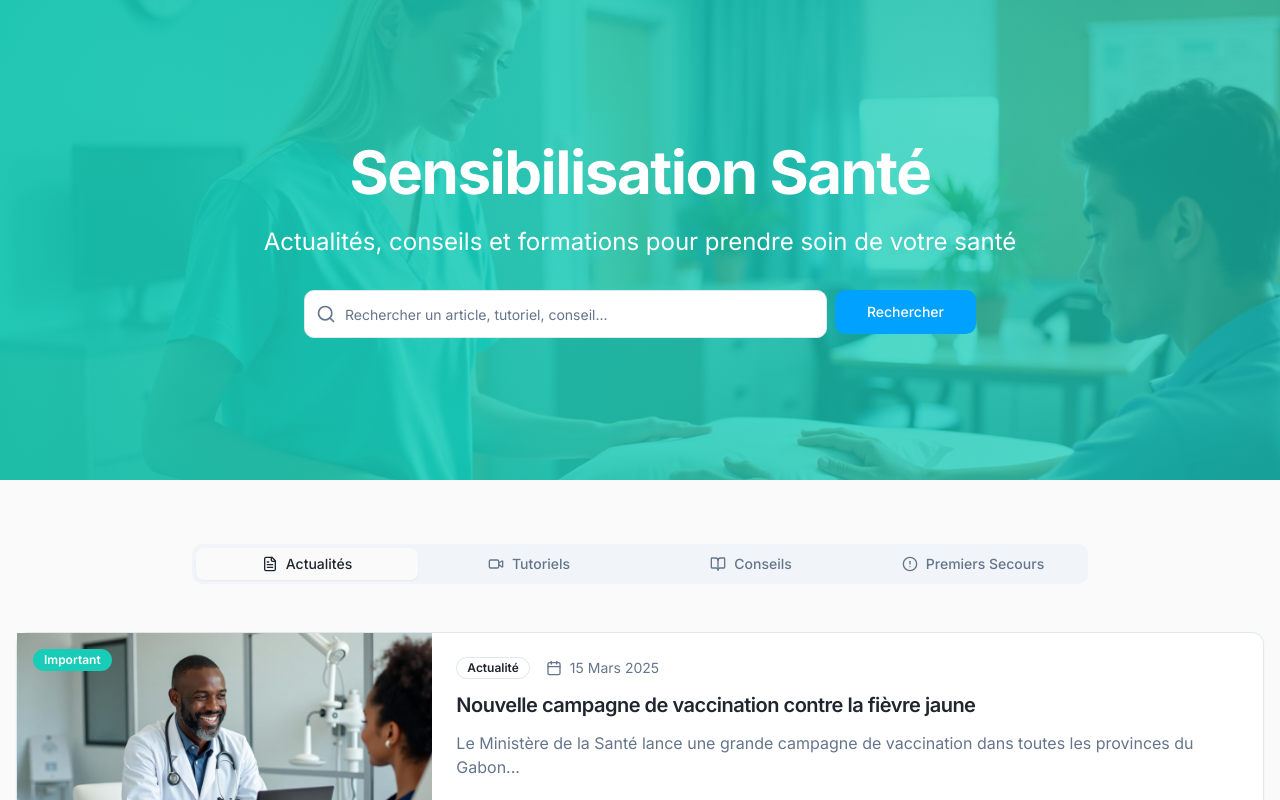
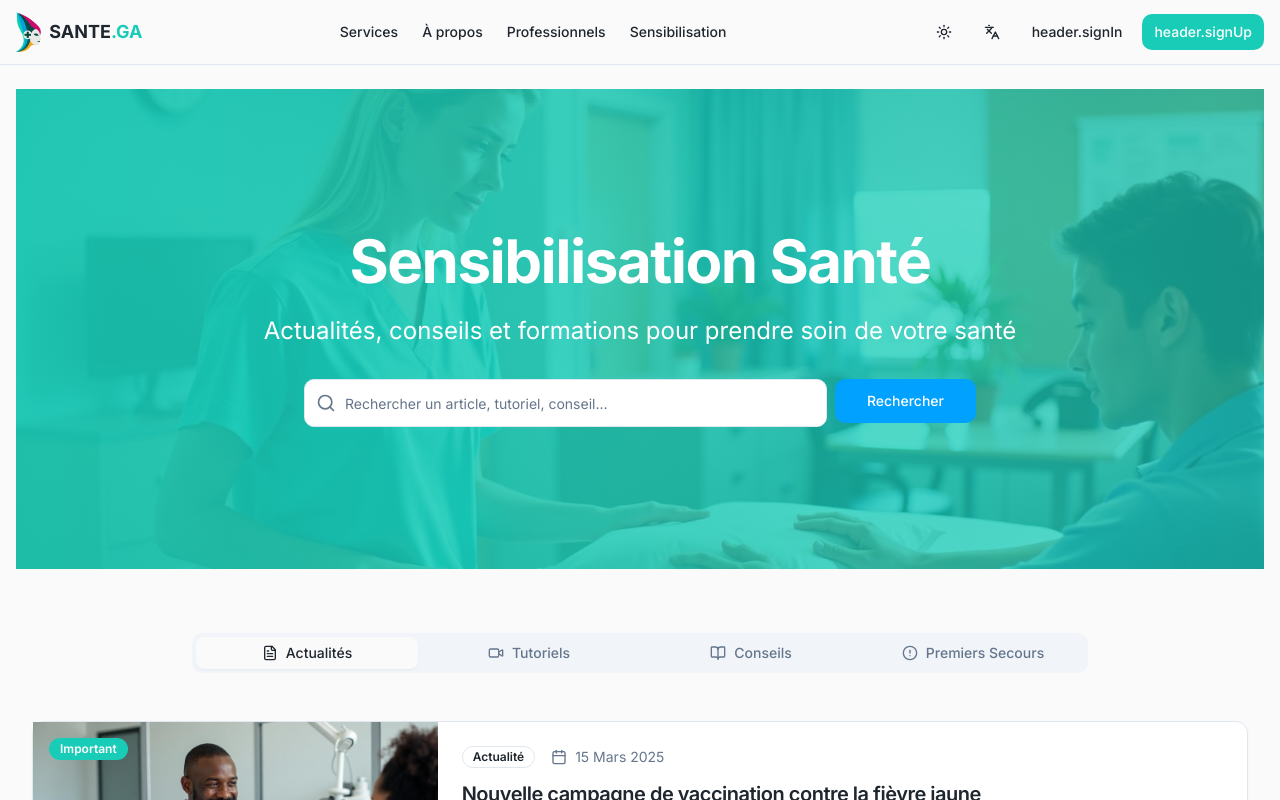
Before and after one commit to okatech-org/sante, a React (Vite) app: page /awareness in a window 1280 px wide. Shown: the top 800 px of the page. Built offline with nearby package versions, Linux system fonts and the light colour scheme; the HTML template or start-up script is replaced by a standard one.

Commit message:
Implement menu on Professional and Awareness pages

```diff
--- a/src/pages/Awareness.tsx
+++ b/src/pages/Awareness.tsx
@@ -4,6 +4,7 @@ import { Button } from "@/components/ui/button";
 import { Input } from "@/components/ui/input";
 import { Tabs, TabsContent, TabsList, TabsTrigger } from "@/components/ui/tabs";
 import { Badge } from "@/components/ui/badge";
+import { MainLayout } from "@/components/layout/MainLayout";
 import awarenessHero from "@/assets/awareness-hero.jpg";
 import doctorImage from "@/assets/doctor-consultation.jpg";
 import familyImage from "@/assets/family-health.jpg";
@@ -167,8 +168,9 @@ export default function Awareness() {
   ];
 
   return (
-    <div className="min-h-screen">
-      {/* Hero Section */}
+    <MainLayout>
+      <div className="min-h-screen">
+        {/* Hero Section */}
       <section className="relative h-[60vh] flex items-center justify-center overflow-hidden">
         <div className="absolute inset-0">
           <img
@@ -395,6 +397,7 @@ export default function Awareness() {
           </div>
         </div>
       </section>
-    </div>
+      </div>
+    </MainLayout>
   );
 }
--- a/src/pages/ForProfessionals.tsx
+++ b/src/pages/ForProfessionals.tsx
@@ -1,6 +1,7 @@
 import { Link } from "react-router-dom";
 import { Button } from "@/components/ui/button";
 import { Card, CardContent, CardDescription, CardHeader, CardTitle } from "@/components/ui/card";
+import { MainLayout } from "@/components/layout/MainLayout";
 import professionalsHero from "@/assets/professionals-hero.jpg";
 import doctorImage from "@/assets/doctor-consultation.jpg";
 import hospitalImage from "@/assets/hospital-reception.jpg";
@@ -126,8 +127,9 @@ export default function ForProfessionals() {
   ];
 
   return (
-    <div className="min-h-screen">
-      {/* Hero Section */}
+    <MainLayout>
+      <div className="min-h-screen">
+        {/* Hero Section */}
       <section className="relative h-[60vh] flex items-center justify-center overflow-hidden">
         <div className="absolute inset-0">
           <img
@@ -342,6 +344,7 @@ export default function ForProfessionals() {
           </div>
         </div>
       </section>
-    </div>
+      </div>
+    </MainLayout>
   );
 }
```
